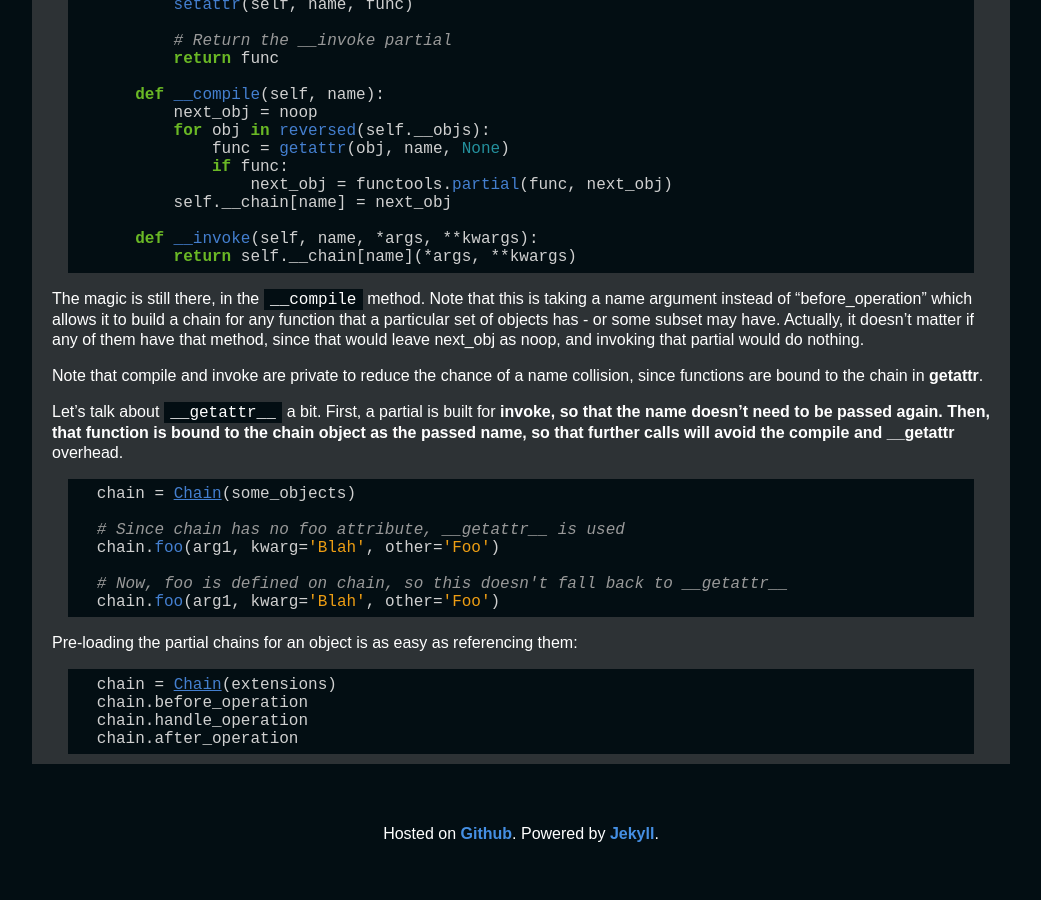
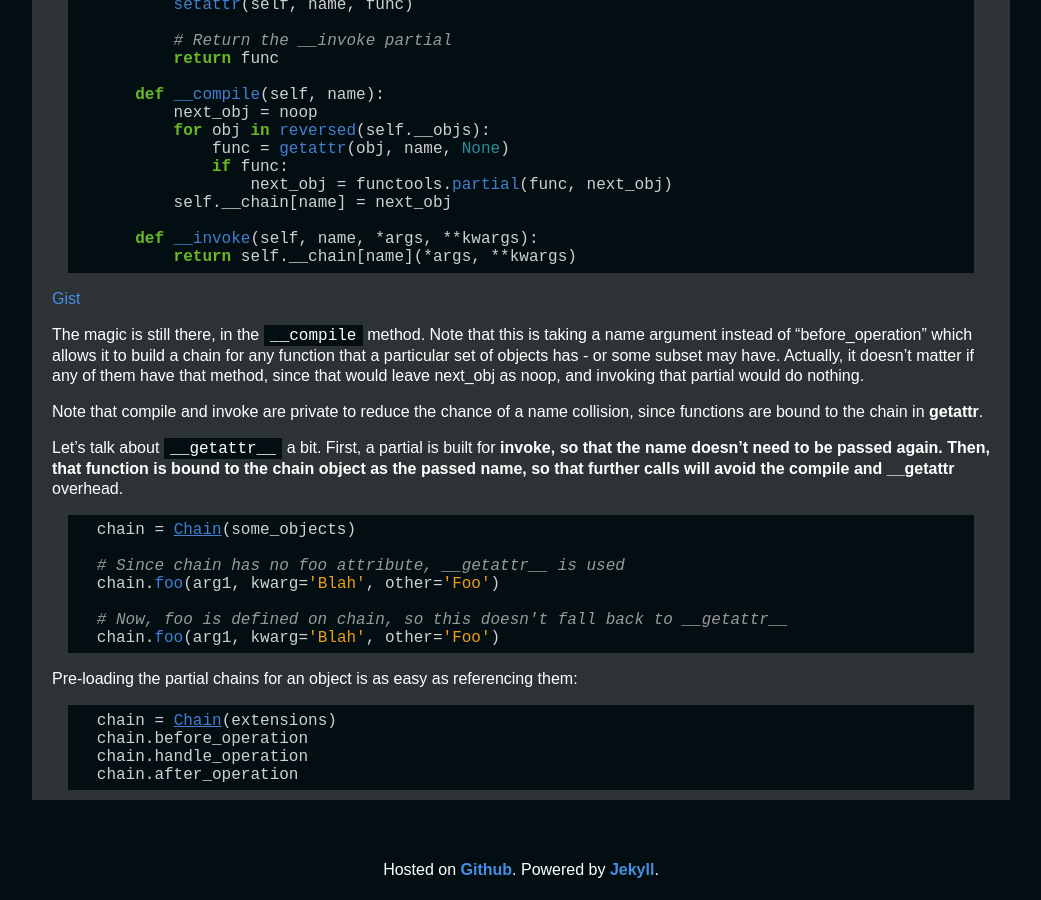
Before and after one commit to numberoverzero/numberoverzero.github.io, a Jekyll site: the page built from blog/_posts/2014-05-18-functools-partial-rocks.markdown, in a window 1280 px wide and 900 px high, scrolled down 2250 px. Shown: the whole window, without its empty margins (119-1160 px from the left). Built offline with Jekyll 4.4.1, drawn with Linux system fonts in a browser that asks for light colours; nearby versions of some CDN libraries; some web fonts are replaced; Markdown is read by kramdown in place of the engine named in the settings; before the commit the page ends 3114 px from its top, so only the background shows below that.

Commit message:
Add chain gist

````diff
--- a/blog/_posts/2014-05-18-functools-partial-rocks.markdown
+++ b/blog/_posts/2014-05-18-functools-partial-rocks.markdown
@@ -150,6 +150,8 @@ class Chain(object):
         return self.__chain[name](*args, **kwargs)
 ```
 
+[Gist][chain-gist]
+
 The magic is still there, in the `__compile` method.  Note that this is taking
 a name argument instead of "before_operation" which allows it to build a chain
 for any function that a particular set of objects has - or some subset may
@@ -185,3 +187,4 @@ chain.after_operation
 
 
 [request-handlers]: {% post_url 2013-12-03-easier-request-handlers %}
+[chain-gist]: https://gist.github.com/numberoverzero/c668f2f59817b8432770
````
